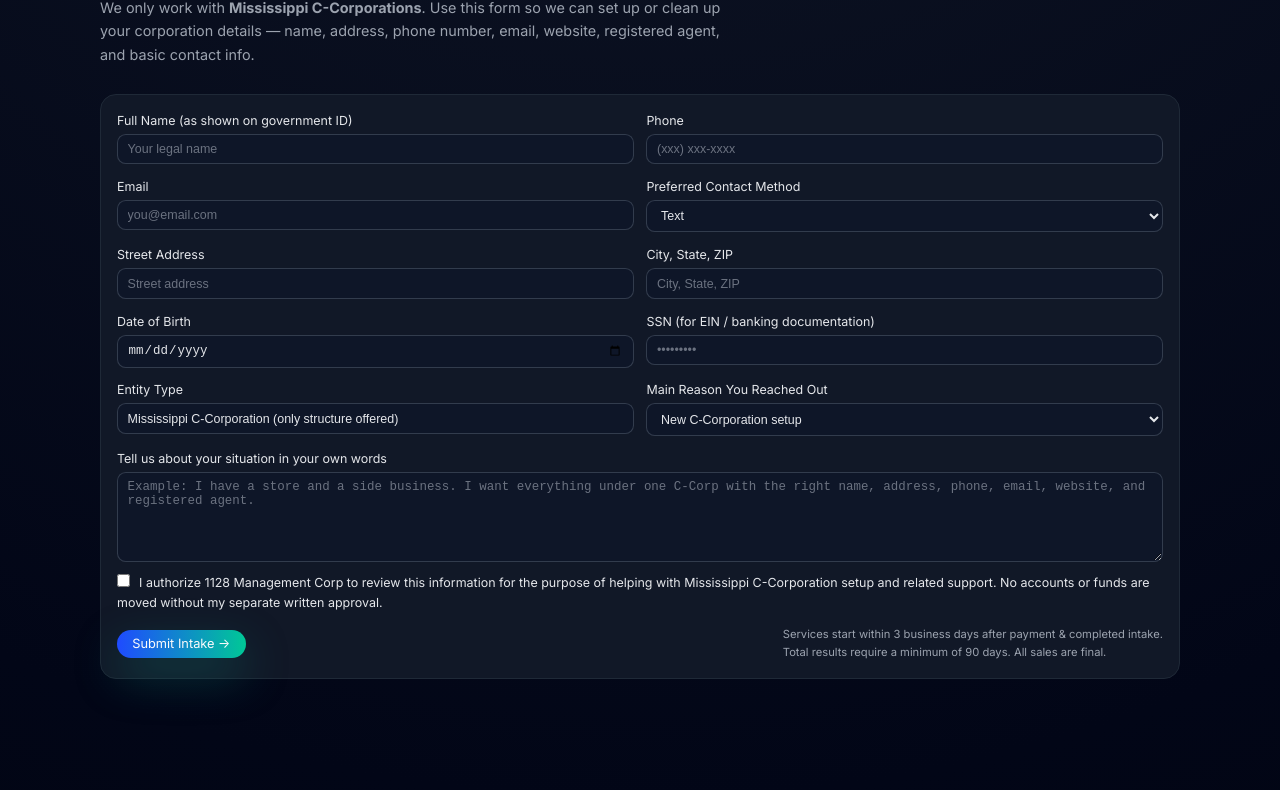
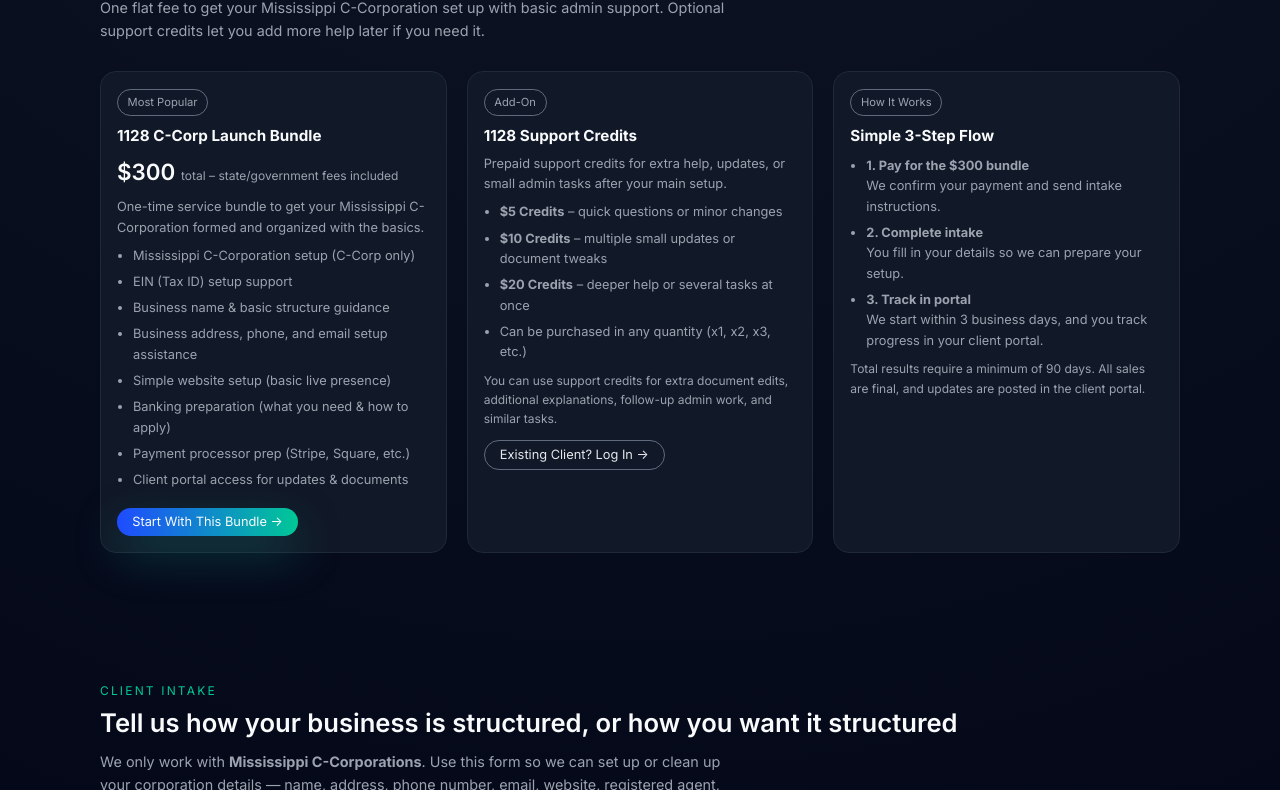
Before and after one commit to danmbettis/1128-management-site, a plain HTML site: page index.html in a window 1280 px wide. Shown: the part 690-1480 px from the top of the page. Drawn offline with Linux system fonts and the light colour scheme; no server answers.

Commit message:
Update index.html

```diff
--- a/index.html
+++ b/index.html
@@ -115,10 +115,7 @@
       color: #f9fafb;
       box-shadow: 0 18px 45px rgba(15,118,110,0.45);
     }
-    .btn[disabled] {
-      opacity: 0.6;
-      cursor: default;
-    }
+    .btn[disabled] { opacity: 0.6; cursor: default; }
     .btn-outline {
       background: transparent;
       border: 1px solid rgba(148,163,184,0.6);
@@ -188,6 +185,7 @@
       margin-bottom: 1.1rem;
     }
     .hero-actions { display: flex; flex-wrap: wrap; gap: 0.75rem; margin-top: 1.4rem; }
+    .hero-actions .btn-outline { border-style: solid; }
     .hero-meta {
       display: flex;
       flex-wrap: wrap;
@@ -204,6 +202,11 @@
       grid-template-columns: repeat(2, minmax(0,1fr));
       gap: 1.5rem;
     }
+    .grid-3 {
+      display: grid;
+      grid-template-columns: repeat(3, minmax(0,1fr));
+      gap: 1.25rem;
+    }
     .card {
       background: var(--card);
       border-radius: 1rem;
@@ -218,6 +221,27 @@
     .card p {
       font-size: 0.8rem;
       color: var(--muted);
+    }
+
+    .badge {
+      display: inline-block;
+      font-size: 0.7rem;
+      padding: 0.2rem 0.6rem;
+      border-radius: 999px;
+      border: 1px solid rgba(148,163,184,0.6);
+      color: var(--muted);
+      margin-bottom: 0.5rem;
+    }
+
+    .price {
+      font-size: 1.4rem;
+      font-weight: 600;
+      margin: 0.35rem 0;
+    }
+    .price small {
+      font-size: 0.75rem;
+      color: var(--muted);
+      font-weight: 400;
     }
 
     .form-grid {
@@ -312,7 +336,8 @@
     /* RESPONSIVE */
     @media (max-width: 900px) {
       .hero-grid,
-      .grid-2 {
+      .grid-2,
+      .grid-3 {
         grid-template-columns: minmax(0,1fr);
       }
       .nav-links { display: none; }
@@ -335,6 +360,7 @@
       </div>
       <nav class="nav-links">
         <a href="#hero" onclick="scrollToSection('hero');return false;">Home</a>
+        <a href="#products" onclick="scrollToSection('products');return false;">Products</a>
         <a href="#intake" onclick="scrollToSection('intake');return false;">Client Intake</a>
         <a href="#membership" onclick="scrollToSection('membership');return false;">Login</a>
         <a href="#policies" onclick="scrollToSection('policies');return false;">Policies</a>
@@ -342,7 +368,7 @@
       <div class="nav-cta">
         <span class="pill">Mississippi • C-Corp Only</span>
         <button class="btn-outline" onclick="scrollToSection('membership')">Client / Staff Login</button>
-        <button class="btn" onclick="scrollToSection('intake')">Start C-Corp Setup →</button>
+        <button class="btn" onclick="scrollToSection('products')">View Products →</button>
       </div>
     </div>
   </header>
@@ -364,8 +390,8 @@
             Services start within 3 business days and total results require a minimum of 90 days. Updates live in your client portal.
           </p>
           <div class="hero-actions">
-            <button class="btn" onclick="scrollToSection('intake')">📝 Complete Client Intake</button>
-            <button class="btn-outline" onclick="scrollToSection('membership')">🔐 Client / Staff Login</button>
+            <button class="btn" onclick="scrollToSection('products')">💳 See $300 Bundle</button>
+            <button class="btn-outline" onclick="scrollToSection('membership')">🔐 Client / Staff Portal</button>
           </div>
           <div class="hero-meta">
             <span><span style="width:6px;height:6px;border-radius:999px;background:#22c55e;display:inline-block;"></span> C-Corp only</span>
@@ -373,12 +399,85 @@
           </div>
         </div>
         <div class="card">
-          <h3>What we help with (high level)</h3>
+          <h3>Simple, all-in C-Corp setup</h3>
           <p>
-            We work with you to get your C-Corporation properly formed and documented:
-            name, address, phone, email, website, and basic admin setup — then we keep your updates, documents, and progress
-            organized inside a private client portal.
+            We keep it straightforward: one price, clear steps, and one place where you can log in to see what’s been done,
+            what’s in progress, and what’s next.
           </p>
+        </div>
+      </div>
+    </section>
+
+    <!-- PRODUCTS & PRICING -->
+    <section id="products">
+      <div class="container">
+        <div class="section-header">
+          <div class="section-eyebrow">Products & Pricing</div>
+          <h2 class="section-title">$300 setup bundle + simple support credits</h2>
+          <p class="section-subtitle">
+            One flat fee to get your Mississippi C-Corporation set up with basic admin support.
+            Optional support credits let you add more help later if you need it.
+          </p>
+        </div>
+
+        <div class="grid-3">
+          <!-- MAIN BUNDLE -->
+          <div class="card">
+            <span class="badge">Most Popular</span>
+            <h3>1128 C-Corp Launch Bundle</h3>
+            <div class="price">$300 <small>total – state/government fees included</small></div>
+            <p style="margin:0.5rem 0 0.5rem;">
+              One-time service bundle to get your Mississippi C-Corporation formed and organized with the basics.
+            </p>
+            <ul class="policy-list">
+              <li>Mississippi C-Corporation setup (C-Corp only)</li>
+              <li>EIN (Tax ID) setup support</li>
+              <li>Business name & basic structure guidance</li>
+              <li>Business address, phone, and email setup assistance</li>
+              <li>Simple website setup (basic live presence)</li>
+              <li>Banking preparation (what you need & how to apply)</li>
+              <li>Payment processor prep (Stripe, Square, etc.)</li>
+              <li>Client portal access for updates & documents</li>
+            </ul>
+            <button class="btn" style="margin-top:0.75rem;" onclick="scrollToSection('intake')">
+              Start With This Bundle →
+            </button>
+          </div>
+
+          <!-- SUPPORT CREDITS -->
+          <div class="card">
+            <span class="badge">Add-On</span>
+            <h3>1128 Support Credits</h3>
+            <p style="margin-bottom:0.5rem;">
+              Prepaid support credits for extra help, updates, or small admin tasks after your main setup.
+            </p>
+            <ul class="policy-list">
+              <li><strong>$5 Credits</strong> – quick questions or minor changes</li>
+              <li><strong>$10 Credits</strong> – multiple small updates or document tweaks</li>
+              <li><strong>$20 Credits</strong> – deeper help or several tasks at once</li>
+              <li>Can be purchased in any quantity (x1, x2, x3, etc.)</li>
+            </ul>
+            <p style="font-size:0.75rem; color:var(--muted); margin-top:0.5rem;">
+              You can use support credits for extra document edits, additional explanations, follow-up admin work, and similar tasks.
+            </p>
+            <button class="btn-outline" style="margin-top:0.75rem;" onclick="scrollToSection('membership')">
+              Existing Client? Log In →
+            </button>
+          </div>
+
+          <!-- HOW IT FLOWS -->
+          <div class="card">
+            <span class="badge">How It Works</span>
+            <h3>Simple 3-Step Flow</h3>
+            <ul class="policy-list">
+              <li><strong>1. Pay for the $300 bundle</strong><br/>We confirm your payment and send intake instructions.</li>
+              <li><strong>2. Complete intake</strong><br/>You fill in your details so we can prepare your setup.</li>
+              <li><strong>3. Track in portal</strong><br/>We start within 3 business days, and you track progress in your client portal.</li>
+            </ul>
+            <p style="font-size:0.75rem; color:var(--muted); margin-top:0.5rem;">
+              Total results require a minimum of 90 days. All sales are final, and updates are posted in the client portal.
+            </p>
+          </div>
         </div>
       </div>
     </section>
@@ -556,7 +655,7 @@
             <div id="client-dashboard-panel" style="display:none; margin-top:1rem;" class="card">
               <h3 style="font-size:0.9rem;">My Setup Status</h3>
               <p id="client-funding-status" style="font-size:0.8rem; color:var(--muted);">
-                Loading your status…
+                We’ve received your information. Your setup status will appear here once 1128 updates it.
               </p>
               <ul id="client-funding-steps" style="font-size:0.78rem; color:var(--muted); margin-top:0.4rem; padding-left:1rem;"></ul>
             </div>
```
